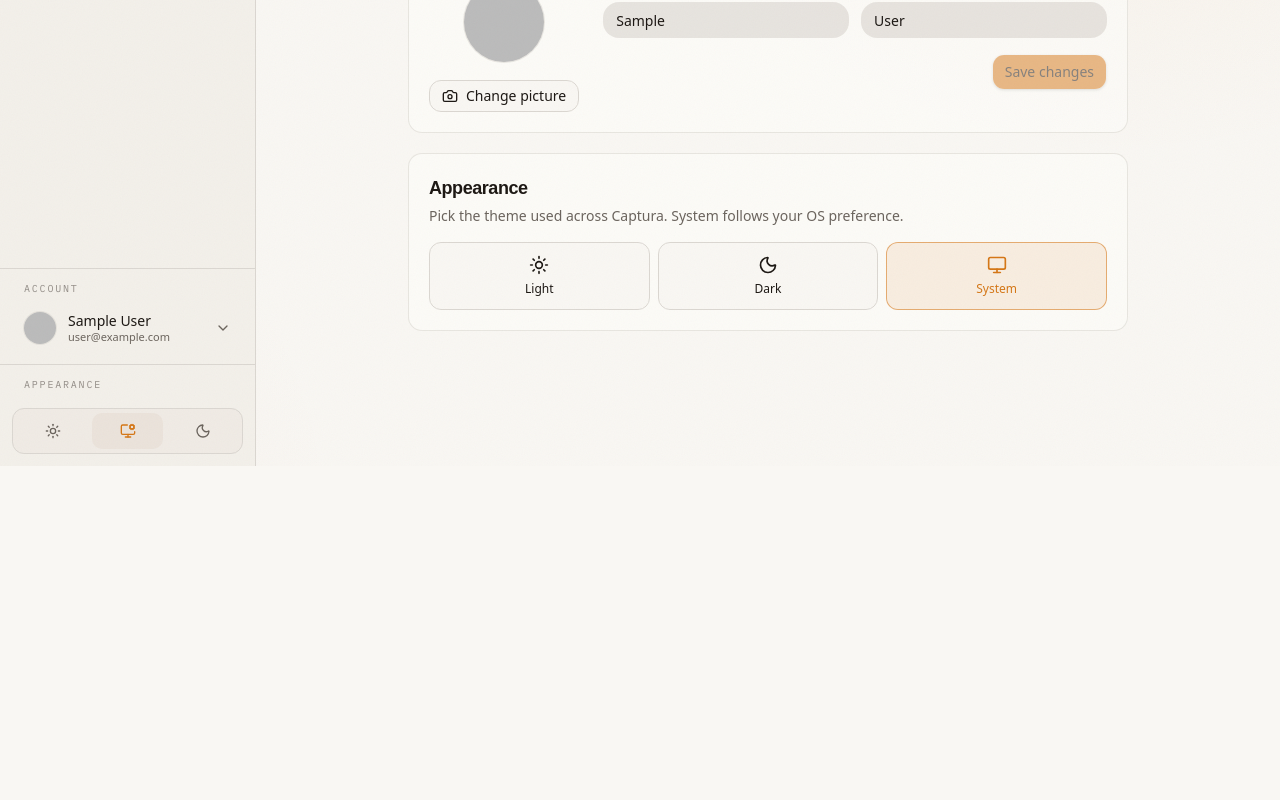
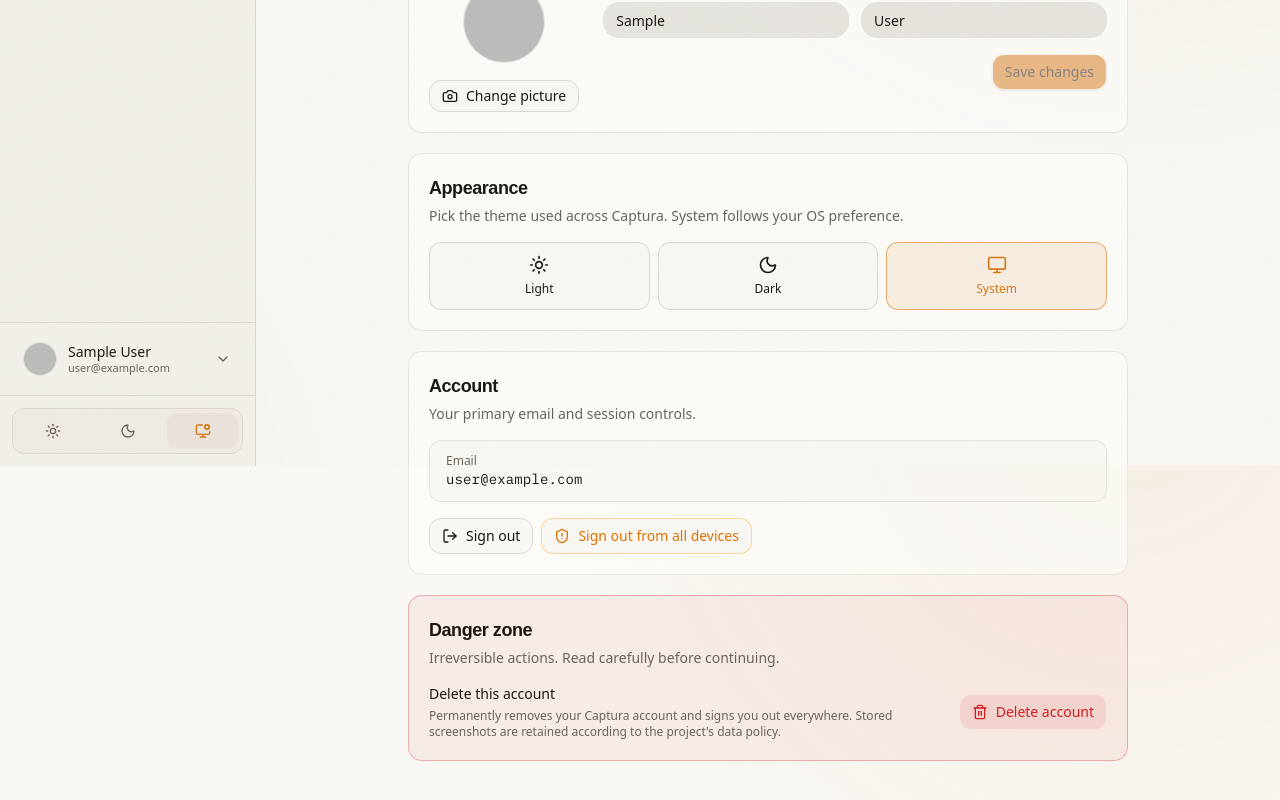
Before and after one commit to Ekomjah/captura, a React (Vite) app in the folder app/frontend/: page /dashboard/settings in a window 1280 px wide. Shown: the part 334-1134 px from the top of the page. Before the commit the page ends 800 px from the top, so only its background shows below. Built offline with nearby package versions, Linux system fonts and the light colour scheme; no server answers; sample sign-in values are in the browser's storage.

Commit message:
feat(frontend): add Account and DangerZone sections to settings page

```diff
--- /dev/null
+++ b/app/frontend/src/features/components/settings/AccountSection.tsx
@@ -0,0 +1,77 @@
+import { useState } from "react";
+import { useClerk, useUser } from "@clerk/react";
+import { Loader2, LogOut, ShieldAlert } from "lucide-react";
+import { toast } from "sonner";
+import { Button } from "@/components/ui/button";
+import { SettingsSection } from "./SettingsSection";
+
+export function AccountSection() {
+  const { user, isLoaded } = useUser();
+  const { signOut } = useClerk();
+  const [revoking, setRevoking] = useState(false);
+
+  if (!isLoaded || !user) return null;
+
+  const email = user.primaryEmailAddress?.emailAddress ?? "—";
+
+  const handleSignOutEverywhere = async () => {
+    setRevoking(true);
+    try {
+      const sessions = await user.getSessions();
+      // Revoke every other active session, then sign out from this one.
+      await Promise.all(
+        sessions
+          .filter((s) => s.status === "active")
+          .map((s) => s.revoke().catch(() => null)),
+      );
+      toast.success("Signed out everywhere");
+      await signOut({ redirectUrl: "/" });
+    } catch (error) {
+      console.error("Sign-out-everywhere failed", error);
+      toast.error("Could not sign out from all devices.");
+      setRevoking(false);
+    }
+  };
+
+  return (
+    <SettingsSection
+      title="Account"
+      description="Your primary email and session controls."
+    >
+      <div className="space-y-4">
+        <div className="flex items-center justify-between rounded-xl border border-border/60 bg-muted/30 px-4 py-3">
+          <div>
+            <p className="text-xs font-medium text-muted-foreground">Email</p>
+            <p className="font-data text-sm">{email}</p>
+          </div>
+        </div>
+
+        <div className="flex flex-col gap-2 sm:flex-row">
+          <Button
+            type="button"
+            variant="outline"
+            onClick={() => signOut({ redirectUrl: "/" })}
+            className="gap-2"
+          >
+            <LogOut className="size-4" />
+            Sign out
+          </Button>
+          <Button
+            type="button"
+            variant="outline"
+            onClick={handleSignOutEverywhere}
+            disabled={revoking}
+            className="gap-2 border-amber-500/40 text-amber-600 hover:bg-amber-500/10 hover:text-amber-600 dark:text-amber-400"
+          >
+            {revoking ? (
+              <Loader2 className="size-4 animate-spin" />
+            ) : (
+              <ShieldAlert className="size-4" />
+            )}
+            Sign out from all devices
+          </Button>
+        </div>
+      </div>
+    </SettingsSection>
+  );
+}
--- /dev/null
+++ b/app/frontend/src/features/components/settings/DangerZoneSection.tsx
@@ -0,0 +1,120 @@
+import { useState } from "react";
+import { useClerk, useUser } from "@clerk/react";
+import { Loader2, Trash2 } from "lucide-react";
+import { toast } from "sonner";
+import { Button } from "@/components/ui/button";
+import {
+  Dialog,
+  DialogContent,
+  DialogDescription,
+  DialogFooter,
+  DialogHeader,
+  DialogTitle,
+  DialogTrigger,
+} from "@/components/ui/dialog";
+import { Input } from "@/components/ui/input";
+import { Label } from "@/components/ui/label";
+import { SettingsSection } from "./SettingsSection";
+
+const CONFIRM_PHRASE = "Delete my account";
+
+export function DangerZoneSection() {
+  const { user, isLoaded } = useUser();
+  const { signOut } = useClerk();
+  const [confirm, setConfirm] = useState("");
+  const [deleting, setDeleting] = useState(false);
+  const [open, setOpen] = useState(false);
+
+  if (!isLoaded || !user) return null;
+
+  const canDelete = confirm.trim().toLowerCase() === CONFIRM_PHRASE;
+
+  const handleDelete = async () => {
+    if (!canDelete) return;
+    setDeleting(true);
+    try {
+      await user.delete();
+      toast.success("Account deleted");
+      await signOut({ redirectUrl: "/" });
+    } catch (error) {
+      console.error("Account delete failed", error);
+      toast.error("Could not delete account. Contact support.");
+      setDeleting(false);
+    }
+  };
+
+  return (
+    <SettingsSection
+      title="Danger zone"
+      description="Irreversible actions. Read carefully before continuing."
+      className="border-destructive/30 bg-destructive/5"
+    >
+      <div className="flex flex-col gap-3 sm:flex-row sm:items-center sm:justify-between">
+        <div className="space-y-1">
+          <p className="text-sm font-medium">Delete this account</p>
+          <p className="text-xs text-muted-foreground">
+            Permanently removes your Captura account and signs you out
+            everywhere. Stored screenshots are retained according to the
+            project's data policy.
+          </p>
+        </div>
+        <Dialog
+          open={open}
+          onOpenChange={(next) => {
+            setOpen(next);
+            if (!next) setConfirm("");
+          }}
+        >
+          <DialogTrigger asChild>
+            <Button variant="destructive" className="gap-2 shrink-0">
+              <Trash2 className="size-4" />
+              Delete account
+            </Button>
+          </DialogTrigger>
+          <DialogContent>
+            <DialogHeader>
+              <DialogTitle>Delete account?</DialogTitle>
+              <DialogDescription>
+                This permanently removes your Captura sign-in. To confirm,
+                type{" "}
+                <span className="font-data text-foreground">
+                  {CONFIRM_PHRASE}
+                </span>{" "}
+                below.
+              </DialogDescription>
+            </DialogHeader>
+            <div className="space-y-2">
+              <Label htmlFor="delete-confirm">Confirmation</Label>
+              <Input
+                id="delete-confirm"
+                value={confirm}
+                onChange={(e) => setConfirm(e.target.value)}
+                placeholder={CONFIRM_PHRASE}
+                autoComplete="off"
+              />
+            </div>
+            <DialogFooter>
+              <Button
+                type="button"
+                variant="outline"
+                onClick={() => setOpen(false)}
+              >
+                Cancel
+              </Button>
+              <Button
+                type="button"
+                variant="destructive"
+                disabled={!canDelete || deleting}
+                onClick={handleDelete}
+                className="gap-2"
+              >
+                {deleting && <Loader2 className="size-4 animate-spin" />}
+                Delete forever
+              </Button>
+            </DialogFooter>
+          </DialogContent>
+        </Dialog>
+      </div>
+    </SettingsSection>
+  );
+}
--- a/app/frontend/src/features/components/settings/SettingsPage.tsx
+++ b/app/frontend/src/features/components/settings/SettingsPage.tsx
@@ -1,4 +1,6 @@
+import { AccountSection } from "./AccountSection";
 import { AppearanceSection } from "./AppearanceSection";
+import { DangerZoneSection } from "./DangerZoneSection";
 import { ProfileSection } from "./ProfileSection";
 
 export function SettingsPage() {
@@ -19,6 +21,8 @@ export function SettingsPage() {
       <div className="space-y-5">
         <ProfileSection />
         <AppearanceSection />
+        <AccountSection />
+        <DangerZoneSection />
       </div>
     </div>
   );
--- a/app/frontend/src/layouts/AppSideBar.tsx
+++ b/app/frontend/src/layouts/AppSideBar.tsx
@@ -107,9 +107,6 @@ export function AppSidebar() {
       </SidebarContent>
       <SidebarAccount />
       <SidebarFooter className="border-t border-sidebar-border p-3">
-        <p className="px-3 pb-2 font-mono text-[10px] uppercase tracking-[0.18em] text-muted-foreground/70">
-          Appearance
-        </p>
         <SidebarMenu className="flex-row gap-1 rounded-xl border border-sidebar-border bg-sidebar-accent/40 p-1">
           <SidebarMenuItem className="flex-1 p-0">
             <SidebarMenuButton
@@ -119,6 +116,17 @@ export function AppSidebar() {
               className={themeButtonClass(theme === "light")}
             >
               <Sun />
+            </SidebarMenuButton>
+          </SidebarMenuItem>
+
+          <SidebarMenuItem className="flex-1 p-0">
+            <SidebarMenuButton
+              onClick={() => setTheme("dark")}
+              isActive={theme === "dark"}
+              tooltip="Dark theme"
+              className={themeButtonClass(theme === "dark")}
+            >
+              <Moon />
             </SidebarMenuButton>
           </SidebarMenuItem>
           <SidebarMenuItem className="flex-1 p-0">
@@ -131,16 +139,6 @@ export function AppSidebar() {
               <MonitorCog />
             </SidebarMenuButton>
           </SidebarMenuItem>
-          <SidebarMenuItem className="flex-1 p-0">
-            <SidebarMenuButton
-              onClick={() => setTheme("dark")}
-              isActive={theme === "dark"}
-              tooltip="Dark theme"
-              className={themeButtonClass(theme === "dark")}
-            >
-              <Moon />
-            </SidebarMenuButton>
-          </SidebarMenuItem>
         </SidebarMenu>
       </SidebarFooter>
     </Sidebar>
--- a/app/frontend/src/layouts/SidebarAccount.tsx
+++ b/app/frontend/src/layouts/SidebarAccount.tsx
@@ -22,9 +22,6 @@ export function SidebarAccount() {
 
   return (
     <div className="border-t border-sidebar-border px-3 py-3">
-      <p className="px-3 pb-2 font-mono text-[10px] uppercase tracking-[0.18em] text-muted-foreground/70">
-        Account
-      </p>
       <SidebarMenu>
         <SidebarMenuItem>
           <SidebarMenuButton
```
